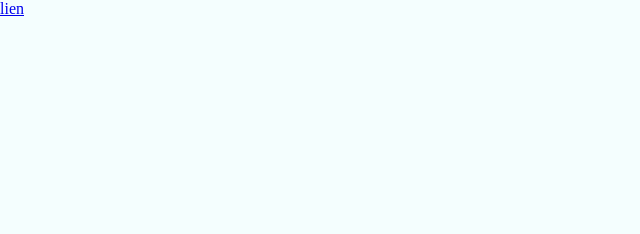
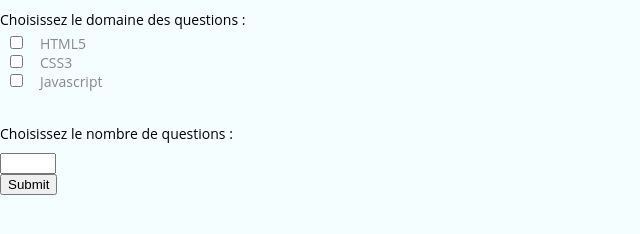
Before and after one commit to tbille/WebQuiz, a plain HTML site: page test.html in a window 1280 px wide. Shown: the whole page, without its empty margins (0-640 px from the left). Drawn offline with nearby package versions, Linux system fonts and the light colour scheme.

Commit message:
Modification fichier test html seulement

```diff
--- a/test.html
+++ b/test.html
@@ -4,20 +4,124 @@
    <meta charset="utf-8">
    <title>  ACCUEIL </title>
     <link rel="stylesheet" href="style.css">
-    <script src="http://ajax.googleapis.com/ajax/libs/jquery/1.11.1/jquery.min.js"></script>
+<!--    <script src="http://ajax.googleapis.com/ajax/libs/jquery/1.11.1/jquery.min.js"></script>
     <script src="bdd.js"></script>
 
 
     <script type="text/javascript">
     	var test = getNameDomaineFromID(1);
     	alert(test[1]);
-    </script>
+    </script> -->
+
+
+	<script>
+
+		function verifyForm(form) {
+    var userdomaine = form.domaine.value;
+    var userquestion = form.question.value;
+    var success = 1;
+    if (!userdomaine) {
+        document.getElementById("domaineMsg").style.display = "block";
+        /* form.domaine.style.backgroundColor = "#f7ddda"; */
+        form.domaine.style.border = "3px #f96e5b solid";
+        success = 0;
+    }
+    else {
+        form.domaine.style.backgroundColor = "";
+        form.domaine.style.border = "";
+        document.getElementById("domaineMsg").style.display = "none";
+    }
+    if (!userquestion) {
+        document.getElementById("questionMsg").style.display = "block";
+        /*form.question.style.backgroundColor = "yellow"; */
+        form.question.style.border = "3px #f96e5b solid";
+        success = 0;
+    }
+    else {
+        form.question.style.backgroundColor = "";
+        form.question.style.border = "";
+        document.getElementById("questionMsg").style.display = "none";
+    }
+    if(!success) {
+       /* alert("The form is incomplete.  Please read the error message(s)."); */
+        return false;
+    }
+    else {
+   /*     alert("The form was submitted succesfully!"); */
+        return true;
+    }
+}
+
+</script>
+
 </head>
 <body>
 
 
-    <a href="#" onclick="alert('Bonjour !');">lien</a>
+   <!-- <a href="#" onclick="alert('Bonjour !');">lien</a> -->
 
+<form method="POST" onSubmit="return verifyForm(this);">
+<!-- Username<input type="text" name="domaine"><div id="domaineMsg" style="display:none;"><span style="color:#f96e5b;">Veuillez choisir le domaine des questions.</span></div>  -->
+
+		<p>Choisissez le domaine des questions :</p>
+						<ul class="a-form">
+							<li><label for="html"><input type="checkbox" name="domaine"/> HTML5</label></li>
+							<li><label for="css"><input type="checkbox" name="domaine"/> CSS3</label></li>
+                        	<li><label for="js"><input type="checkbox" name="domaine"/> Javascript</label></li>
+							<div id="domaineMsg" ><span style="color:#f96e5b;"></span></div>
+							<div id="domaineMsg" ><span style="color:#f96e5b;"></span></div>
+						</ul>
+<br>
+<p>Choisissez le nombre de questions :</p>
+<input id="nbQuestions" type="number" name="question" min="1" max="10"><div id="questionMsg" style="display:none;"><span style="color:#f96e5b;">Veuillez choisir le nombre de questions.</span></div>
+<br>
+<input type="submit" value="Submit" id="monBouton">
+</form>
+
+
+<!--	<form method="POST" action="./questionExamen.html" id="formExam">
+						<p>Choisissez le domaine des questions :</p>
+						<ul class="a-form">
+							<li><label for="html"><input type="checkbox" name="domaine"/> HTML5</label></li>
+							<li><label for="css"><input type="checkbox" name="domaine"/> CSS3</label></li>
+                        	<li><label for="js"><input type="checkbox" name="domaine"/> Javascript</label></li>
+							<div id="domaineMsg" style="display:none;"><span style="color:#f96e5b;">Veuillez choisir le domaine des questions.</span></div>
+						</ul>
+						<p>Choisissez le nombre de questions :</p>
+						<input id="nbQuestions"type="text" required placeholder="Nombre de Questions">
+						<a href="questionExamen.html" class="bouton">Examen</a>
+					</form>
+-->
+	<script>
+		$("monBouton").onclick(function(){
+			$("#domaineMsg").text("Veuillez choisir le domaine des questions.");
+			 if (!checked){
+		$("#domaineMsg").text("Veuillez choisir le domaine des questions.");
+	};
+	else{
+        return false;
+    }
+
+
+		};
+
+
+
+/*
+
+$("#formExam").submit(function(){
+    var checked = $("#formExam input:checked").length > 0;
+    if (!checked){
+		$("#domaineMsg").text("Veuillez choisir le domaine des questions.");
+	};
+	else{
+        return false;
+    }
+}
+*/
+
+
+	</script>
 
 </body>
 </html>
```
